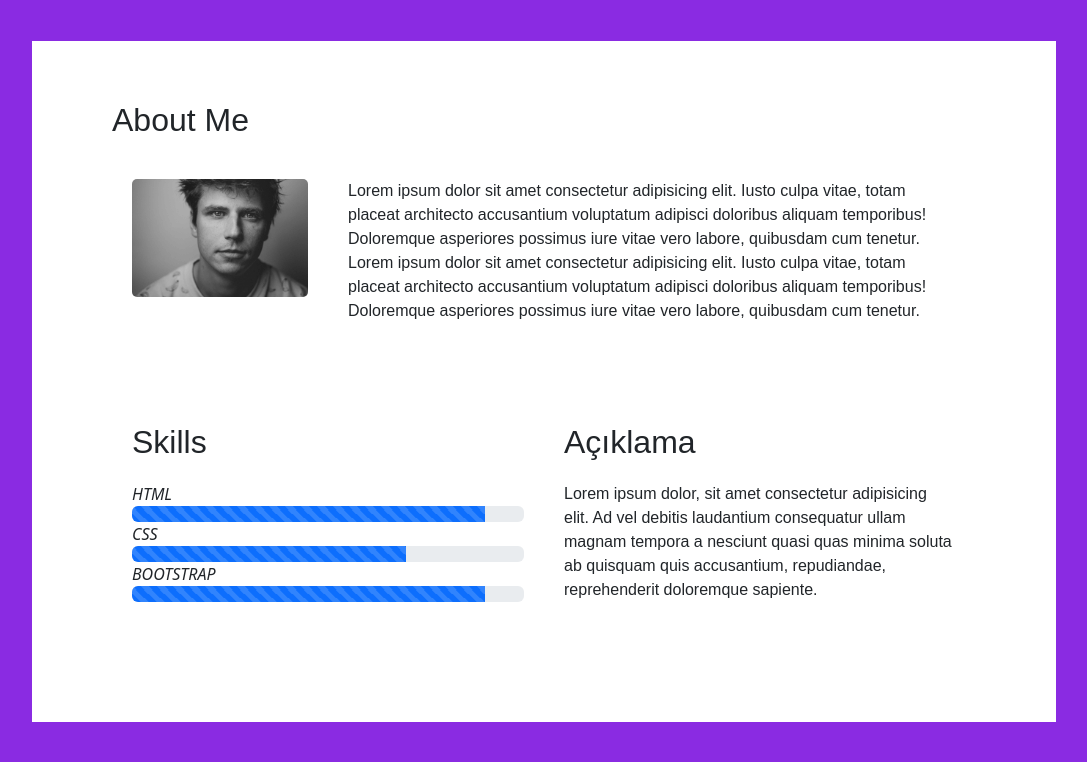
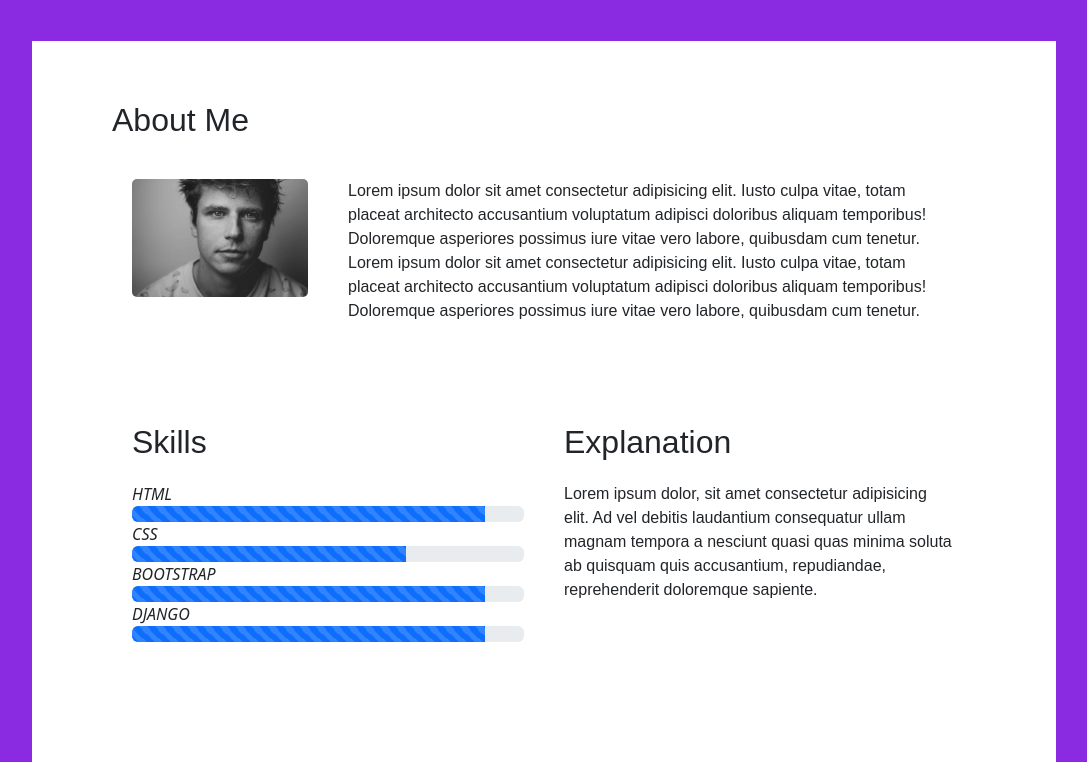
Before and after one commit to EmreZiyaEfe/HTML-CSS-My-Portfolio, a plain HTML site: page index.html in a window 1280 px wide. Shown: the part 203-965 px from the top of the page, without its empty margins (96-1183 px from the left). Before the commit the page ends 925 px from the top, so only its background shows below. Drawn offline with nearby package versions, Linux system fonts and the light colour scheme.

Commit message:
Changed text

```diff
--- a/index.html
+++ b/index.html
@@ -59,10 +59,15 @@
                 data-aos-duration="1000">
                     <div class="progress-bar progress-bar-striped progress-bar-animated" role="progressbar" aria-label="Animated striped example" aria-valuenow="75" aria-valuemin="0" aria-valuemax="100" style="width: 90%"></div>
                 </div>
+                <i>DJANGO</i>
+                <div class="progress" data-aos="fade-in"
+                data-aos-duration="1000">
+                    <div class="progress-bar progress-bar-striped progress-bar-animated" role="progressbar" aria-label="Animated striped example" aria-valuenow="75" aria-valuemin="0" aria-valuemax="100" style="width: 90%"></div>
+                </div>
             </div>
 
             <div class="column-50">
-                <h2>Açıklama</h2>
+                <h2>Explanation</h2>
                 <p>
                     Lorem ipsum dolor, sit amet consectetur adipisicing elit. Ad vel debitis laudantium consequatur ullam magnam tempora a nesciunt quasi quas minima soluta ab quisquam quis accusantium, repudiandae, reprehenderit doloremque sapiente.
                 </p>
```
